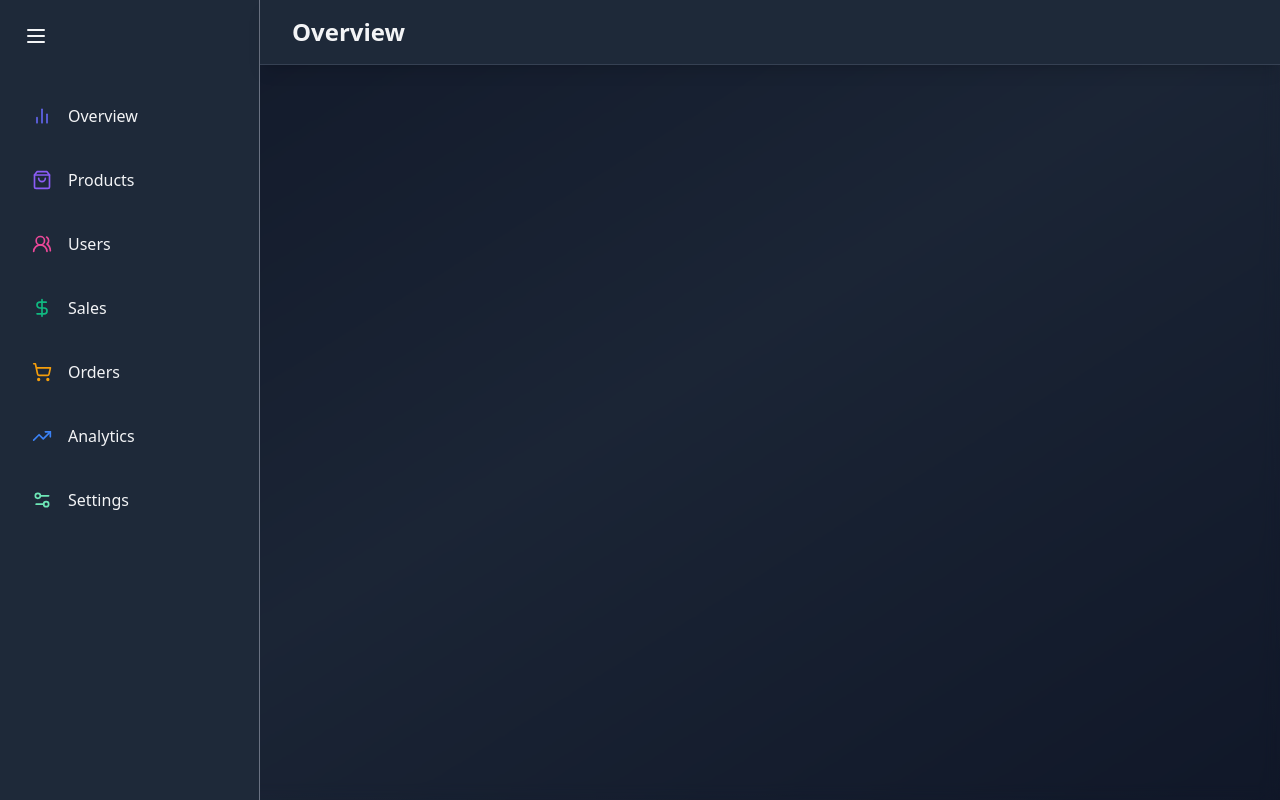
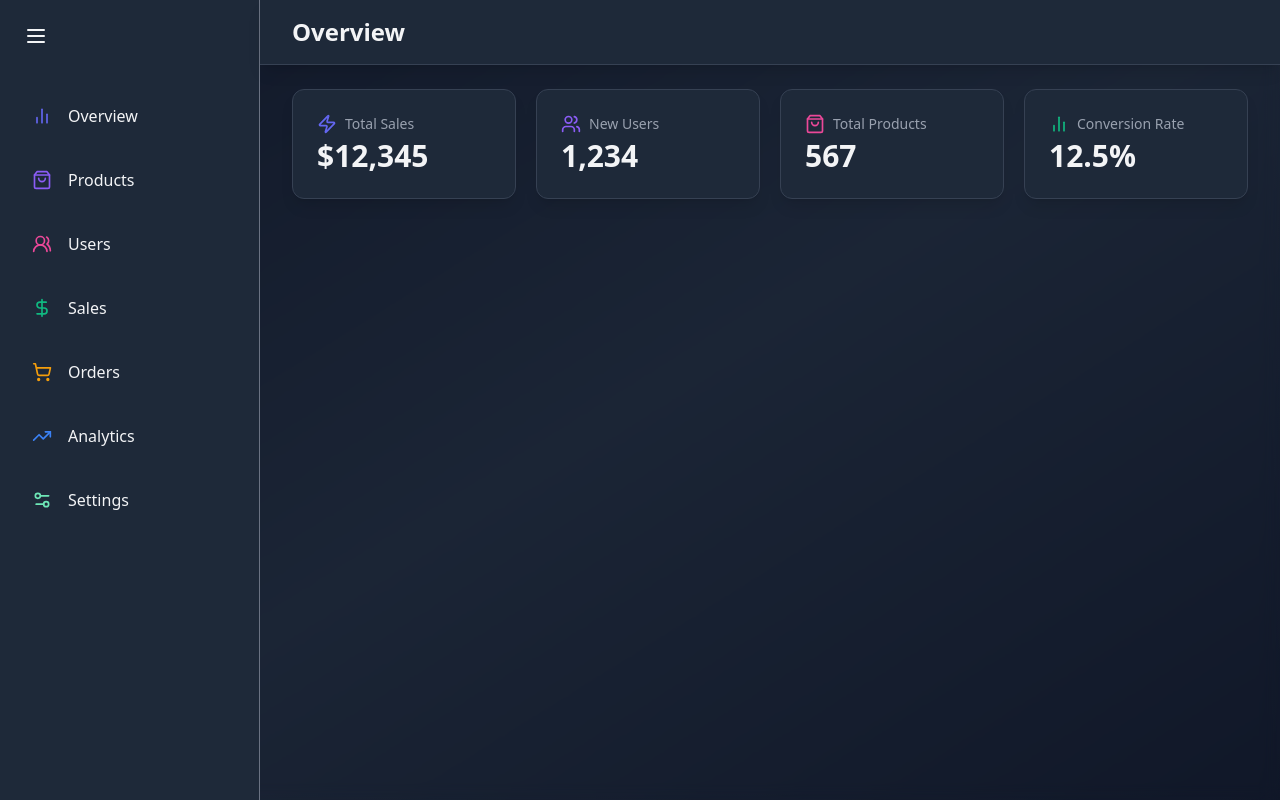
Before and after one commit to HumbleBoyy/Dashboard-Admin-Panel, a React (Vite) app: page / in a window 1280 px wide. Built offline with nearby package versions, Linux system fonts and the light colour scheme.

Commit message:
New Commit

```diff
--- a/src/components/StatCard.jsx
+++ b/src/components/StatCard.jsx
@@ -1,6 +1,6 @@
 import React from 'react'
 import { motion } from "framer-motion";
-const StatCard = ({title, color, value}) => {
+const StatCard = ({title, color, icon: Icon, value}) => {
   return (
     <motion.div
     className='bg-gray-800 bg-opacity-50 backdrop-blur-md overflow-hidden shadow-lg rounded-xl border border-gray-700'
--- a/src/modules/Header.jsx
+++ b/src/modules/Header.jsx
@@ -6,7 +6,7 @@ const Header = () => {
     const {pathname} = useLocation()
   return (
     <header className='w-full mx-auto py-4 px-4 sm:px-6 lg:px-8 bg-gray-800 bg-opacity-50 backdrop-blur-md shadow-lg border-b border-gray-700'>
-        {sidebarLinks.map((item) => item.link === pathname ? <h1 className='text-2xl font-semibold text-gray-100'>{item.title}</h1> : null)}
+        {sidebarLinks.map((item) => item.link === pathname ? <h1 key={item.id} className='text-2xl font-semibold text-gray-100'>{item.title}</h1> : null)}
     </header>
   )
 }
--- a/src/pages/Overview.jsx
+++ b/src/pages/Overview.jsx
@@ -1,5 +1,7 @@
 import React from 'react'
-import { AnimatePresence, motion } from 'framer-motion';
+import { motion } from 'framer-motion';
+import { BarChart2, ShoppingBag, Users, Zap } from "lucide-react";
+import StatCard from "../components/StatCard";
 const Overview = () => {
   return (
     <div className='flex-1 overflow-auto relative'>
@@ -10,7 +12,10 @@ const Overview = () => {
          animate={{opacity:1, y:0}}
          transition={{duration:1}}
         >
-
+          <StatCard title='Total Sales' icon={Zap} value='$12,345' color='#6366F1' />
+					<StatCard title='New Users' icon={Users} value='1,234' color='#8B5CF6' />
+					<StatCard title='Total Products' icon={ShoppingBag} value='567' color='#EC4899' />
+					<StatCard title='Conversion Rate' icon={BarChart2} value='12.5%' color='#10B981' />
         </motion.div>
       </main>
     </div>
```
